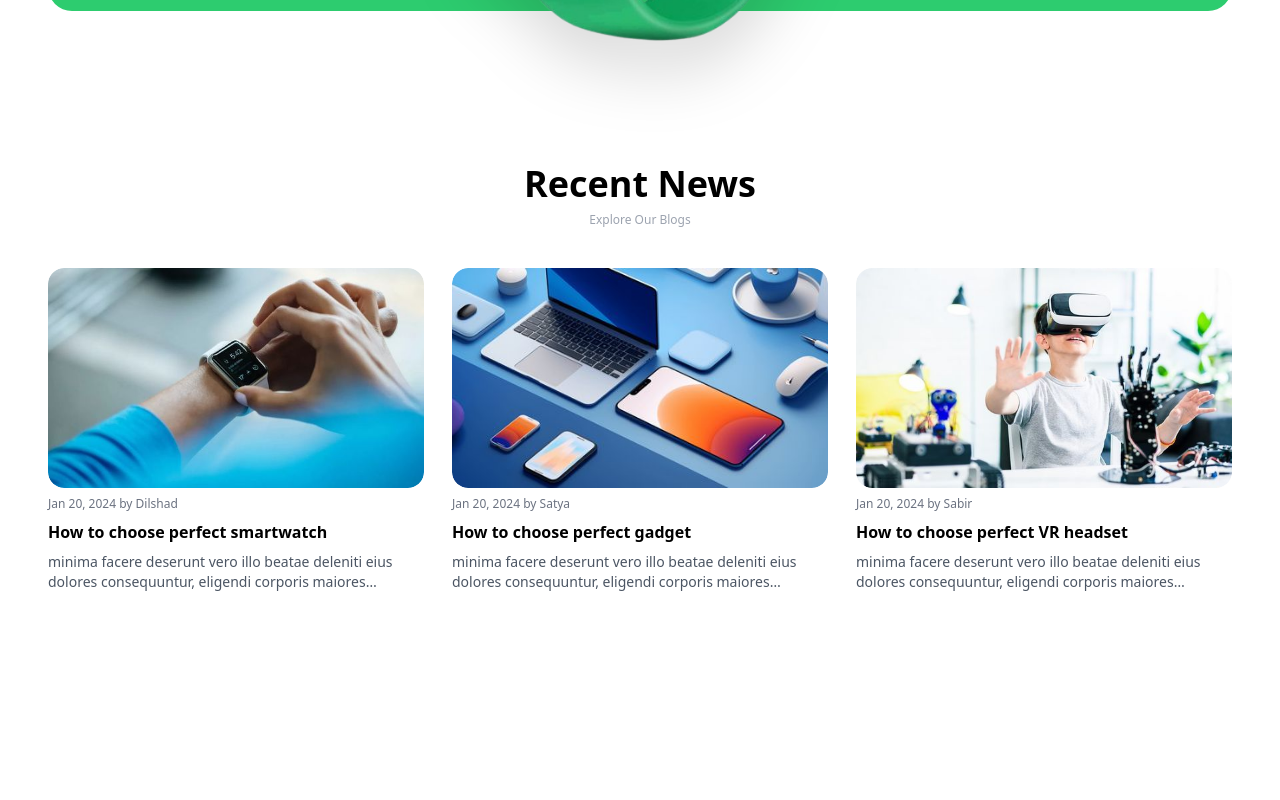
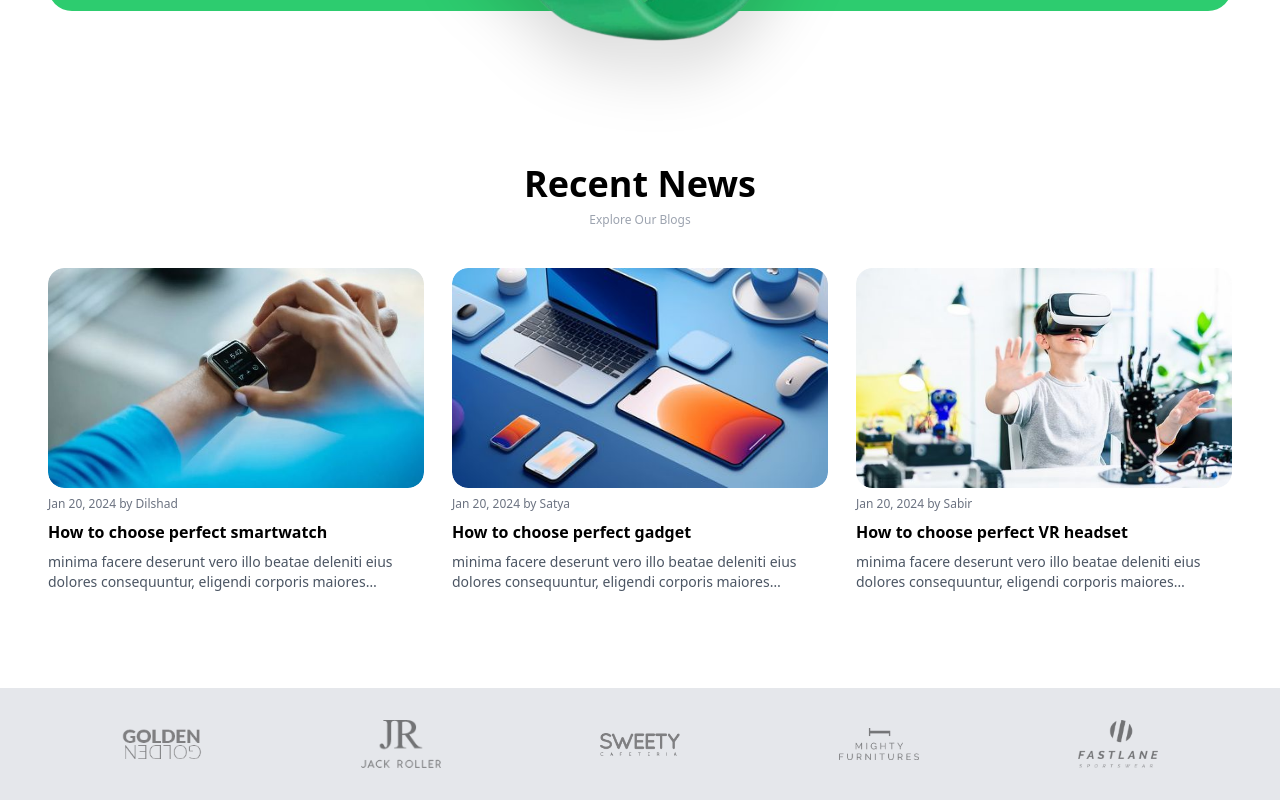
Before and after one commit to hooman-nourbakhsh/E-Shop-App, a React (Vite) app: page / in a window 1280 px wide. Shown: the part 3342-4142 px from the top of the page. Before the commit the page ends 3982 px from the top, so only its background shows below. Built offline with nearby package versions, Linux system fonts and the light colour scheme.

Commit message:
feat: :sparkles: I added the Partners component
I created Partners.jsx with a responsive grid displaying brand logos, styled for dark mode with inversion, and integrated the Partners component into App.jsx.

```diff
--- a/src/App.jsx
+++ b/src/App.jsx
@@ -8,6 +8,7 @@
 import headphone from "./assets/hero/headphone.png";
 import smartwatch from "./assets/category/smartwatch2.png";
 import Blogs from "./components/Blogs";
+import Partners from "./components/Partners";
 
 const BannerData = {
   discount: "30% off ",
@@ -42,6 +43,7 @@
       <Products />
       <Banner data={BannerData2} />
       <Blogs />
+      <Partners />
     </div>
   );
 };
--- /dev/null
+++ b/src/components/Partners.jsx
@@ -0,0 +1,23 @@
+import brand1 from "../assets/brand/br-1.png";
+import brand2 from "../assets/brand/br-2.png";
+import brand3 from "../assets/brand/br-3.png";
+import brand4 from "../assets/brand/br-4.png";
+import brand5 from "../assets/brand/br-5.png";
+
+const Partners = () => {
+  return (
+    <div className="py-8 mt-24 hidden md:block bg-gray-200 dark:bg-white/10 ">
+      <div className="container">
+        <div className="grid grid-cols-5 gap-3 place-items-center opacity-50">
+          <img src={brand1} alt="" className="w-[80px] dark:invert" />
+          <img src={brand2} alt="" className="w-[80px] dark:invert" />
+          <img src={brand3} alt="" className="w-[80px] dark:invert" />
+          <img src={brand4} alt="" className="w-[80px] dark:invert" />
+          <img src={brand5} alt="" className="w-[80px] dark:invert" />
+        </div>
+      </div>
+    </div>
+  );
+};
+
+export default Partners;
```
